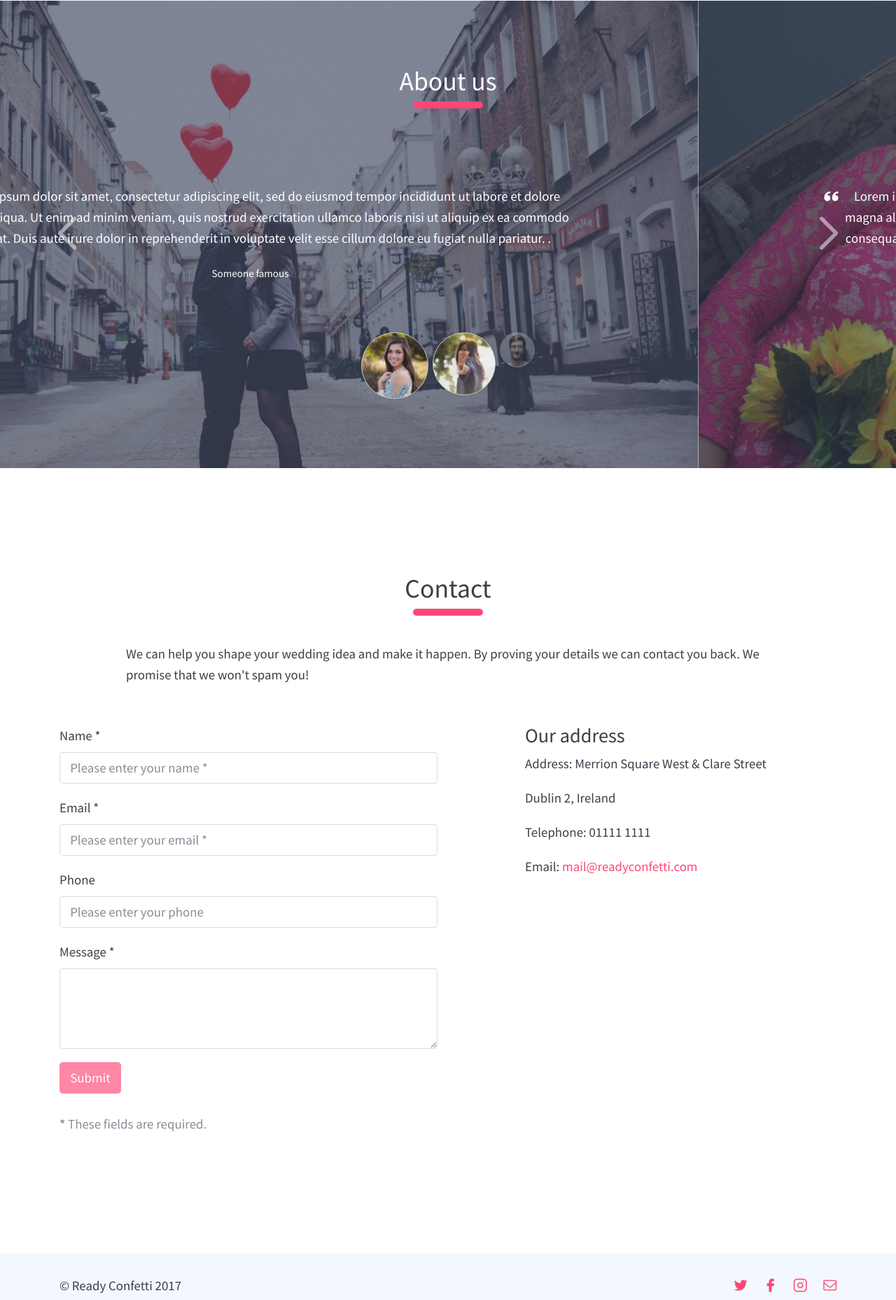
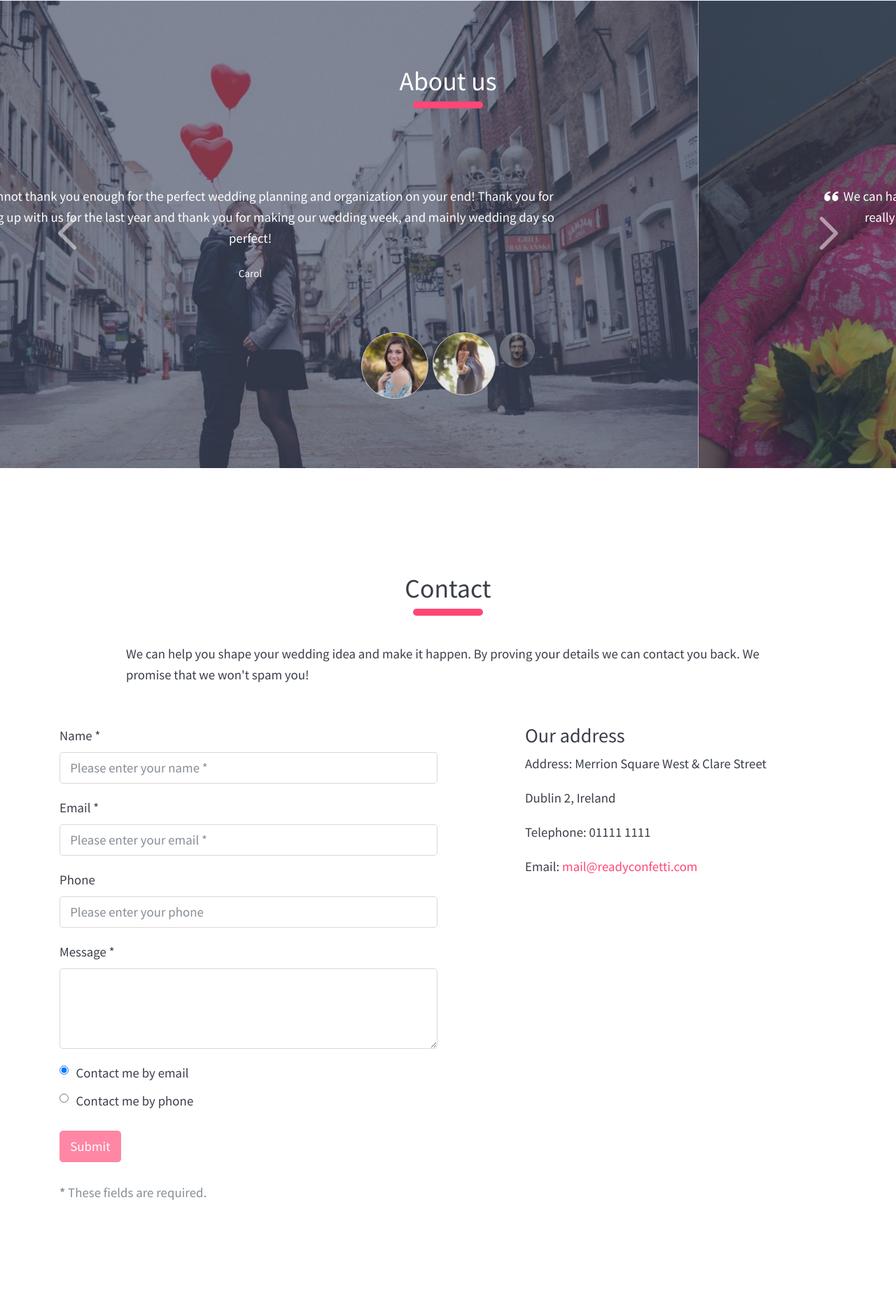
Before and after one commit to miukimiu/ready-confetti, a website: page src/index.html in a window 1280 px wide. Shown: the part 3096-4954 px from the top of the page at 70% size. Drawn offline with Linux system fonts and the light colour scheme.

Commit message:
Testimonials and checkboxes

```diff
--- a/src/index.html
+++ b/src/index.html
@@ -234,9 +234,8 @@
               <div class="container">
                 <div class="row justify-content-center">
                   <div class="col-12 col-sm-10">
-                    <p>Lorem ipsum dolor sit amet, consectetur adipiscing elit, sed do eiusmod tempor incididunt ut labore et dolore magna aliqua. Ut enim ad minim veniam, quis nostrud exercitation ullamco laboris nisi ut aliquip ex ea commodo consequat.
-                      Duis aute irure dolor in reprehenderit in voluptate velit esse cillum dolore eu fugiat nulla pariatur. .</p>
-                    <small>Someone famous</small>
+                    <p>We cannot thank you enough for the perfect wedding planning and organization on your end! Thank you for putting up with us for the last year and thank you for making our wedding week, and mainly wedding day so perfect!</p>
+                    <small>Carol</small>
                   </div>
                 </div>
               </div>
@@ -248,9 +247,8 @@
               <div class="container">
                 <div class="row justify-content-center">
                   <div class="col-12 col-sm-10">
-                    <p>Lorem ipsum dolor sit amet, consectetur adipiscing elit, sed do eiusmod tempor incididunt ut labore et dolore magna aliqua. Ut enim ad minim veniam, quis nostrud exercitation ullamco laboris nisi ut aliquip ex ea commodo consequat.
-                      Duis aute irure dolor in reprehenderit in voluptate velit esse cillum dolore eu fugiat nulla pariatur. .</p>
-                    <small>Someone famous</small>
+                    <p>We can hardly find any words that describe how thankful we are. You made our special day a REAL special day! We really enjoyed every single minute of it! Thank you so much for your fabulous work! Everything was simply perfect!.</p>
+                    <small>Lora</small>
                   </div>
                 </div>
               </div>
@@ -262,9 +260,8 @@
               <div class="container">
                 <div class="row justify-content-center">
                   <div class="col-12 col-sm-10">
-                    <p>Lorem ipsum dolor sit amet, consectetur adipiscing elit, sed do eiusmod tempor incididunt ut labore et dolore magna aliqua. Ut enim ad minim veniam, quis nostrud exercitation ullamco laboris nisi ut aliquip ex ea commodo consequat.
-                      Duis aute irure dolor in reprehenderit in voluptate velit esse cillum dolore eu fugiat nulla pariatur. .</p>
-                    <small>Someone famous</small>
+                    <p>We just wanted to thank Ready Confetti  from the bottom of our hearts for everything that was done for us in the lead up to and on our wedding day! Absolutely everything was more than we could of ever of hoped for!</p>
+                    <small>Karl</small>
                   </div>
                 </div>
               </div>
@@ -351,6 +348,26 @@
                       <div class="help-block with-errors"></div>
                     </div>
                   </div>
+                </div>
+                <div class="row">
+                  <div class="col-12">
+                    <fieldset class="form-group">
+                      <div class="form-check">
+                        <label class="form-check-label">
+                          <input class="form-check-input" type="radio" name="gridRadios" id="gridRadios1" value="option1" checked>
+                          Contact me by email
+                        </label>
+                      </div>
+                      <div class="form-check">
+                        <label class="form-check-label">
+                          <input class="form-check-input" type="radio" name="gridRadios" id="gridRadios2" value="option2">
+                          Contact me by phone
+                        </label>
+                      </div>
+                    </fieldset>
+                  </div>
+                </div>
+                <div class="row">
                   <div class="col-12">
                     <button id="submit" type="submit" value="Submit" class="btn btn-primary btn-large">
                       Submit
```
